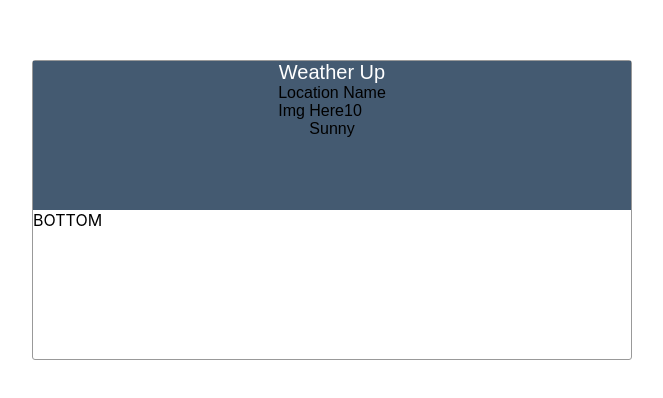
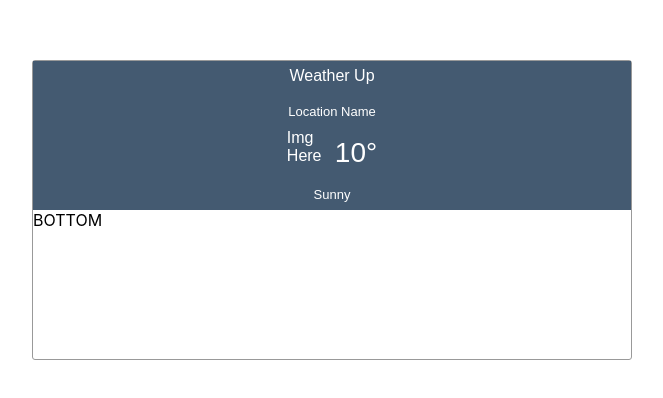
Before and after one commit to elkarouani/react-weather-app, a React (Create React App) app: page / in a window 1280 px wide. Shown: the part 190-588 px from the top of the page, without its empty margins (308-971 px from the left). Built offline with nearby package versions, Linux system fonts and the light colour scheme.

Commit message:
Task: editing more style to weather component on the top section component

```diff
--- a/src/components/top/style.scss
+++ b/src/components/top/style.scss
@@ -8,25 +8,49 @@
 	width: 100%;
 	.title {
 		color: #fff;
-		font-size: 20px;
+		font-size: 16px;
+		margin-top: 6px;
 	}
 }
 
 .weather-container {
+	color: #fff;
+	margin-top: 1.2rem;
+
 	.header {
 		display: flex;
 		flex-direction: row;
 		justify-content: center;
+		font-size: 13px;
 	}
 
 	.inner-container {
 		display: flex;
 		flex-direction: row;
+		justify-content: center;
+		margin: 10px 0;
+		align-items: center;
+
+		.current-weather {
+			height: fit-content;
+			font-size: 28px;
+		}
+
+		.image {
+			width: 3em;
+			height: 3em;
+
+			img {
+				width: 100%;
+				height: 100%;
+			}
+		}
 	}
 
 	.footer {
 		display: flex;
 		flex-direction: row;
 		justify-content: center;
+		font-size: 13px;
 	}
 }
--- a/src/components/top/weather.jsx
+++ b/src/components/top/weather.jsx
@@ -16,7 +16,7 @@ export default class Weather extends React.Component {
 						Img Here
 					</div>
 					<div className="current-weather">
-						10
+						10°
 					</div>
 				</div>
 				<div className="footer">
```
